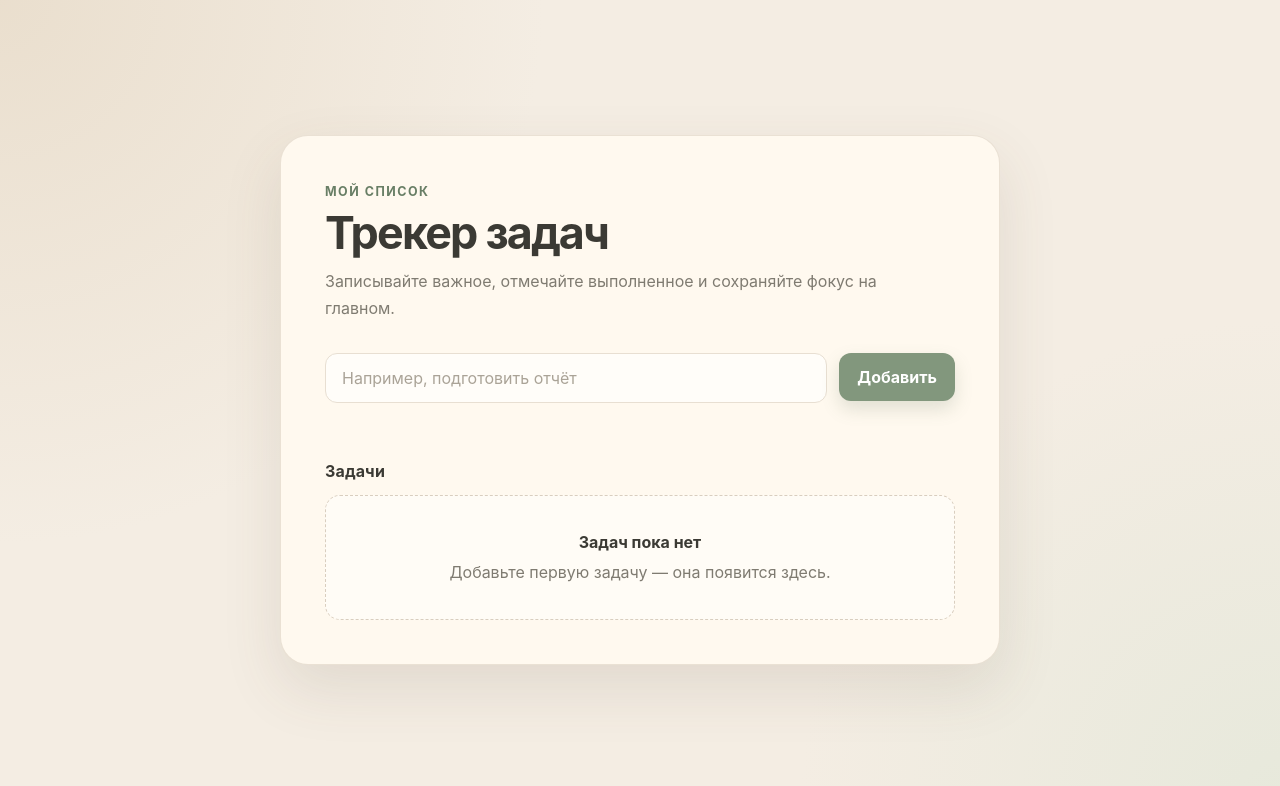
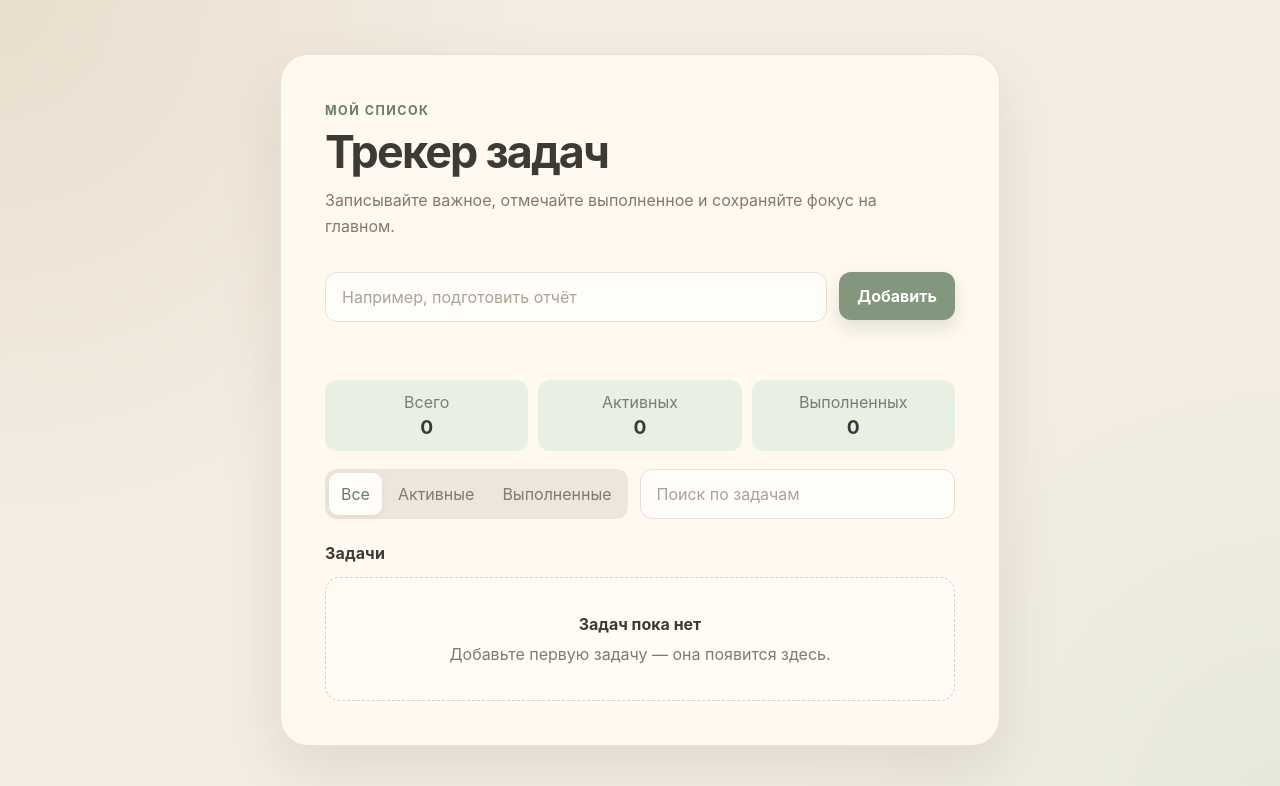
Before and after one commit to Marsek-prg/backend_journey, a FastAPI app: page / in a window 1280 px wide. Shown: the top 786 px of the page. Run offline with FastAPI, Linux system fonts and the light colour scheme; data that the repository does not hold is empty.

Commit message:
Add task filters search and stats

```diff
--- a/app/static/app.js
+++ b/app/static/app.js
@@ -3,6 +3,13 @@ const taskForm = document.querySelector("#task-form");
 const taskTitle = document.querySelector("#task-title");
 const taskError = document.querySelector("#task-error");
 const taskCount = document.querySelector("#task-count");
+const taskSearch = document.querySelector("#task-search");
+const filterButtons = document.querySelectorAll(".filter-button");
+const statsTotal = document.querySelector("#stats-total");
+const statsActive = document.querySelector("#stats-active");
+const statsCompleted = document.querySelector("#stats-completed");
+let currentStatus = "all";
+let searchTimer;
 
 function showFormError(message) {
   taskError.textContent = message;
@@ -21,8 +28,22 @@ function createButton(text, className) {
 function showEmptyState() {
   const emptyState = document.createElement("li");
   emptyState.className = "empty-state";
-  emptyState.innerHTML = "<strong>Задач пока нет</strong>Добавьте первую задачу — она появится здесь.";
+  const hasFilters = currentStatus !== "all" || taskSearch.value.trim();
+  emptyState.innerHTML = hasFilters
+    ? "<strong>Ничего не найдено</strong>Измените фильтр или поисковый запрос."
+    : "<strong>Задач пока нет</strong>Добавьте первую задачу — она появится здесь.";
   tasksList.append(emptyState);
+}
+
+async function loadStats() {
+  const response = await fetch("/api/tasks/stats");
+  if (!response.ok) {
+    throw new Error("Не удалось загрузить статистику.");
+  }
+  const stats = await response.json();
+  statsTotal.textContent = stats.total;
+  statsActive.textContent = stats.active;
+  statsCompleted.textContent = stats.completed;
 }
 
 async function updateTask(taskId, data) {
@@ -119,8 +140,18 @@ function renderTask(task) {
 }
 
 async function loadTasks() {
-  const response = await fetch("/api/tasks");
+  const params = new URLSearchParams({ status: currentStatus });
+  const query = taskSearch.value.trim();
+  if (query) {
+    params.set("q", query);
+  }
+  const response = await fetch(`/api/tasks?${params}`);
+  if (!response.ok) {
+    throw new Error("Не удалось загрузить задачи.");
+  }
   const tasks = await response.json();
+
+  await loadStats();
 
   tasksList.innerHTML = "";
   taskCount.textContent = tasks.length ? `${tasks.length} шт.` : "";
@@ -167,4 +198,19 @@ taskTitle.addEventListener("input", () => {
   }
 });
 
+filterButtons.forEach((button) => {
+  button.addEventListener("click", async () => {
+    currentStatus = button.dataset.status;
+    filterButtons.forEach((item) => {
+      item.classList.toggle("filter-button--active", item === button);
+    });
+    await loadTasks();
+  });
+});
+
+taskSearch.addEventListener("input", () => {
+  clearTimeout(searchTimer);
+  searchTimer = setTimeout(loadTasks, 250);
+});
+
 loadTasks();
--- a/app/static/style.css
+++ b/app/static/style.css
@@ -103,6 +103,7 @@ h1 {
 }
 
 #task-title,
+.task-controls input,
 .task-edit-input {
     width: 100%;
     padding: 14px 16px;
@@ -118,12 +119,18 @@ h1 {
     color: #aaa397;
 }
 
+.task-controls input::placeholder {
+    color: #aaa397;
+}
+
 #task-title:hover,
+.task-controls input:hover,
 .task-edit-input:hover {
     border-color: #cfc3b4;
 }
 
 #task-title:focus,
+.task-controls input:focus,
 .task-edit-input:focus {
     border-color: var(--accent);
     box-shadow: 0 0 0 4px rgba(130, 151, 125, 0.16);
@@ -139,6 +146,60 @@ h1 {
     margin: 6px 4px 0;
     color: var(--error);
     font-size: 0.82rem;
+}
+
+.task-stats {
+    display: grid;
+    grid-template-columns: repeat(3, 1fr);
+    gap: 10px;
+    margin-bottom: 18px;
+}
+
+.task-stats span {
+    padding: 12px;
+    border-radius: 12px;
+    color: var(--text-muted);
+    text-align: center;
+    background: var(--accent-soft);
+}
+
+.task-stats strong {
+    display: block;
+    margin-top: 3px;
+    color: var(--text-main);
+    font-size: 1.2rem;
+}
+
+.task-controls {
+    display: flex;
+    gap: 12px;
+    margin-bottom: 24px;
+}
+
+.task-filters {
+    display: flex;
+    gap: 4px;
+    padding: 4px;
+    border-radius: 12px;
+    background: #eee6da;
+}
+
+.filter-button {
+    padding: 8px 12px;
+    border-radius: 9px;
+    color: var(--text-muted);
+    background: transparent;
+    cursor: pointer;
+}
+
+.filter-button--active {
+    color: var(--accent-dark);
+    background: #fffdf9;
+    box-shadow: 0 2px 8px rgba(91, 76, 58, 0.08);
+}
+
+.task-controls input {
+    min-width: 0;
 }
 
 .button {
@@ -353,6 +414,19 @@ h1 {
         margin-bottom: 28px;
     }
 
+    .task-controls {
+        flex-direction: column;
+    }
+
+    .task-filters {
+        justify-content: center;
+    }
+
+    .filter-button {
+        flex: 1;
+        padding-inline: 6px;
+    }
+
     .task-form__field,
     .task-form .button--primary {
         width: 100%;
--- a/app/templates/index.html
+++ b/app/templates/index.html
@@ -5,7 +5,7 @@
     <meta name="viewport" content="width=device-width, initial-scale=1">
     <meta name="theme-color" content="#eef3ee">
     <title>Трекер задач</title>
-    <link rel="stylesheet" href="/static/style.css?v=20260618-2">
+    <link rel="stylesheet" href="/static/style.css?v=20260620">
   </head>
   <body>
     <main class="page">
@@ -32,6 +32,22 @@
           <button class="button button--primary" type="submit">Добавить</button>
         </form>
 
+        <section class="task-stats" aria-label="Статистика задач">
+          <span>Всего <strong id="stats-total">0</strong></span>
+          <span>Активных <strong id="stats-active">0</strong></span>
+          <span>Выполненных <strong id="stats-completed">0</strong></span>
+        </section>
+
+        <div class="task-controls">
+          <div class="task-filters" role="group" aria-label="Фильтр задач">
+            <button class="filter-button filter-button--active" type="button" data-status="all">Все</button>
+            <button class="filter-button" type="button" data-status="active">Активные</button>
+            <button class="filter-button" type="button" data-status="completed">Выполненные</button>
+          </div>
+          <label class="visually-hidden" for="task-search">Поиск задач</label>
+          <input id="task-search" type="search" placeholder="Поиск по задачам" autocomplete="off">
+        </div>
+
         <div class="task-list__heading">
           <h2>Задачи</h2>
           <span id="task-count" class="task-count" aria-live="polite"></span>
@@ -40,6 +56,6 @@
       </section>
     </main>
 
-    <script src="/static/app.js?v=20260618"></script>
+    <script src="/static/app.js?v=20260620"></script>
   </body>
 </html>
```
Also changed, not shown: app/routers/tasks.py (+16 -2 lines), app/services/task_service.py (+28 -0 lines), cli.py (+26 -6 lines), tests/test_api.py (+48 -0 lines), tests/test_task_service.py (+30 -0 lines), README.md.
